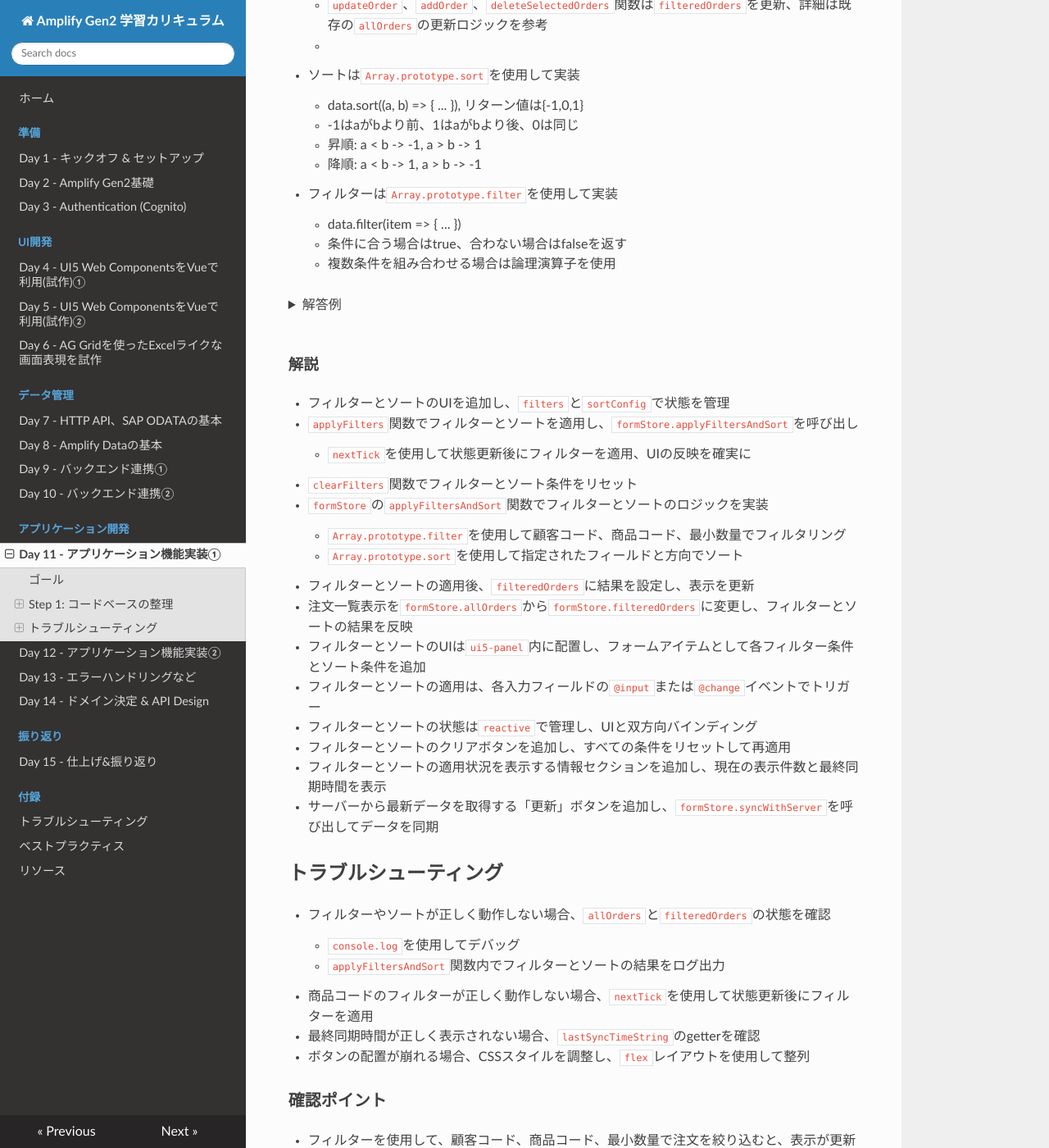
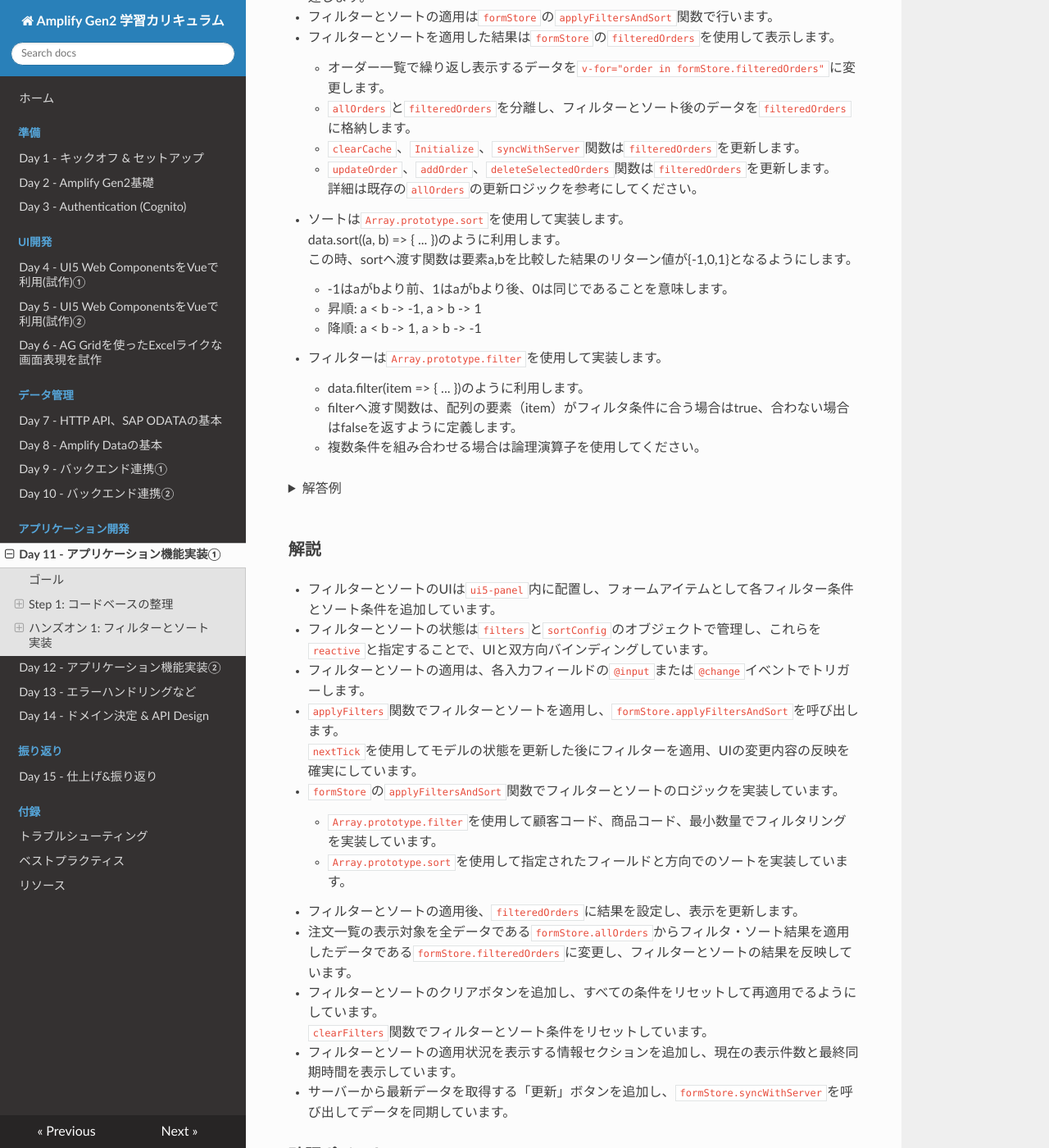
Before and after one commit to ET-n-pan/amplify-curriculum, an MkDocs documentation site: the page built from docs/application/day11-application-implementation-1.md, in a window 1280 px wide and 1400 px high, scrolled down 12262 px. Shown: the whole window at 82% size. Built offline with MkDocs 1.6.1, drawn with Linux system fonts in a browser that asks for light colours; nearby versions of some CDN libraries; some of the changed text lies outside the part shown.

Commit message:
day11 ハンズオン部分の検証結果反映。

````diff
--- a/docs/application/day11-application-implementation-1.md
+++ b/docs/application/day11-application-implementation-1.md
@@ -656,18 +656,22 @@ const columnDefs = ref([
 **ハンズオンに進む前に、コードをレビューし、修正した部分を理解してください。**
 
 
-### ハンズオン 1:　フィルターとソート実装
+## ハンズオン 1:　フィルターとソート実装
 次のステップで、フロントエンドで注文のフィルターとソート機能を実装します。まずはフィルターとソートのUIを追加し、その後にロジックを実装します。
 
 `/src/pages/Orders2Page.vue`の注文一覧テーブルの上にフィルターとソートのUIを追加します。
 ![フィルターとソートUI](../images/screenshots/day11-filter-sort-ui.png)
 
-#### ヒント
+### ヒント
 
-- オーダー注文のセクションに参照してください。
+- 注文入力のセクションを参考に、フィルタ・ソートのセクションを追加してください。
 - `reactive`を使用してフィルターとソートの状態を管理します。
-    -
-    ```
+    - `filters`オブジェクトで顧客コード、商品コード、最小数量のフィルター条件を管理します。
+    - `sortConfig`オブジェクトでソートするフィールドと方向を管理します。
+    - v-modelを使用してUIコンポーネントと状態をバインドしてください。
+
+    ```Typescript
+    // Orders2Page.vue
     // フィルターとソートの状態管理
     const filters = reactive({
         // 顧客コードフィルター
@@ -682,33 +686,35 @@ const columnDefs = ref([
         field: '',
         // ソート方向 'asc' or 'desc' (昇順 or 降順)
         direction: 'asc' as 'asc' | 'desc'
-});　```
-    - `filters`オブジェクトで顧客コード、商品コード、最小数量のフィルター条件を管理
-    - `sortConfig`オブジェクトでソートするフィールドと方向を管理
-    - v-modelを使用してUIコンポーネントと状態をバインド
-- 表示: `{{ formStore.filteredOrders.length }} / 全体: {{ formStore.ordersCount }}`
-- 最終同期: `{{ formStore.lastSyncTimeString }}`
-    - getterを使用して、関数をプロパティのように扱う
-- フィルターとソートの適用は`formStore`の`applyFiltersAndSort`関数で行う
-- **filteredOrders**を使用して表示
-	- `v-for="order in formStore.filteredOrders"`
-    - `allOrders`と`filteredOrders`を分離し、フィルターとソート後のデータを`filteredOrders`に格納
-    - `clearCache`、`Initialize`、`syncWithServer`関数は`filteredOrders`を更新
-    - `updateOrder`、`addOrder`、`deleteSelectedOrders`関数は`filteredOrders`を更新、詳細は既存の`allOrders`の更新ロジックを参考
-    -
-- ソートは`Array.prototype.sort`を使用して実装
-    - data.sort((a, b) => { ... }), リターン値は{-1,0,1}
-    - -1はaがbより前、1はaがbより後、0は同じ
+    });
+    ```
+
+- 表示件数・全体件数を"表示: n / 全体: N"のように表示します。
+  表示件数は`{{ formStore.filteredOrders.length }}`から、全体件数は`{{ formStore.ordersCount }}`から取得します。
+  getterに定義した関数の処理結果はプロパティと同様に参照することができます。
+- 最終同期時刻を表示します。
+  同様に、getter定義した関数を利用して、"最終同期: `{{ formStore.lastSyncTimeString }}`"と記述します。
+- フィルターとソートの適用は`formStore`の`applyFiltersAndSort`関数で行います。
+- フィルターとソートを適用した結果は`formStore`の`filteredOrders`を使用して表示します。
+	- オーダー一覧で繰り返し表示するデータを`v-for="order in formStore.filteredOrders"`に変更します。
+    - `allOrders`と`filteredOrders`を分離し、フィルターとソート後のデータを`filteredOrders`に格納します。
+    - `clearCache`、`Initialize`、`syncWithServer`関数は`filteredOrders`を更新します。
+    - `updateOrder`、`addOrder`、`deleteSelectedOrders`関数は`filteredOrders`を更新します。
+    詳細は既存の`allOrders`の更新ロジックを参考にしてください。
+- ソートは`Array.prototype.sort`を使用して実装します。
+  data.sort((a, b) => { ... })のように利用します。
+  この時、sortへ渡す関数は要素a,bを比較した結果のリターン値が{-1,0,1}となるようにします。
+    - -1はaがbより前、1はaがbより後、0は同じであることを意味します。
     - 昇順: a < b -> -1, a > b -> 1
     - 降順: a < b -> 1, a > b -> -1
-- フィルターは`Array.prototype.filter`を使用して実装
-    - data.filter(item => { ... })
-    - 条件に合う場合はtrue、合わない場合はfalseを返す
-    - 複数条件を組み合わせる場合は論理演算子を使用
+- フィルターは`Array.prototype.filter`を使用して実装します。
+    - data.filter(item => { ... })のように利用します。
+    - filterへ渡す関数は、配列の要素（item）がフィルタ条件に合う場合はtrue、合わない場合はfalseを返すように定義します。
+    - 複数条件を組み合わせる場合は論理演算子を使用してください。
 
 <details>
 <summary>解答例</summary>
-`Orders2Page.vue`のコードを以下のコードを追加してください。
+`Orders2Page.vue`に以下のコードを追加してください。
 ```
 	<!-- フィルタリング・ソートパネル -->
     <ui5-panel header-text="フィルタ・ソート" style="max-width: 1500px; margin-bottom: 10px;">
@@ -773,6 +779,20 @@ const columnDefs = ref([
         ...
     </ui5-table-row>
 
+// <省略>
+// フィルタリングとソートの状態管理
+// reactiveを使用して、オブジェクト内容が変更されたときにリアクティブに反応するようにする
+const filters = reactive({
+    customer_code: '',
+    product_code: '',
+    min_quantity: ''
+});
+const sortConfig = reactive({
+    field: '',
+    direction: 'asc' as 'asc' | 'desc'
+});
+// <省略>
+
 // サーバーから最新データを取得
 const refreshFromServer = async () => {
     const result = await formStore.syncWithServer();
@@ -797,6 +817,7 @@ const clearFilters = () => {
     sortConfig.direction = 'asc';
     applyFilters();
 };
+
 ```
 `form-store.ts`の`applyFiltersAndSort`関数を以下のコードに置き換えてください。
 ```
@@ -868,36 +889,36 @@ this.filteredOrders = this.filteredOrders.filter((order: { ID: string; }) =>
 </details>
 &nbsp;
 
-#### 解説
 
-- フィルターとソートのUIを追加し、`filters`と`sortConfig`で状態を管理
-- `applyFilters`関数でフィルターとソートを適用し、`formStore.applyFiltersAndSort`を呼び出し
-    - `nextTick`を使用して状態更新後にフィルターを適用、UIの反映を確実に
-- `clearFilters`関数でフィルターとソート条件をリセット
-- `formStore`の`applyFiltersAndSort`関数でフィルターとソートのロジックを実装
-    - `Array.prototype.filter`を使用して顧客コード、商品コード、最小数量でフィルタリング
-    - `Array.prototype.sort`を使用して指定されたフィールドと方向でソート
-- フィルターとソートの適用後、`filteredOrders`に結果を設定し、表示を更新
-- 注文一覧表示を`formStore.allOrders`から`formStore.filteredOrders`に変更し、フィルターとソートの結果を反映
-- フィルターとソートのUIは`ui5-panel`内に配置し、フォームアイテムとして各フィルター条件とソート条件を追加
-- フィルターとソートの適用は、各入力フィールドの`@input`または`@change`イベントでトリガー
-- フィルターとソートの状態は`reactive`で管理し、UIと双方向バインディング
-- フィルターとソートのクリアボタンを追加し、すべての条件をリセットして再適用
-- フィルターとソートの適用状況を表示する情報セクションを追加し、現在の表示件数と最終同期時間を表示
-- サーバーから最新データを取得する「更新」ボタンを追加し、`formStore.syncWithServer`を呼び出してデータを同期
+### 解説
 
-## トラブルシューティング
-- フィルターやソートが正しく動作しない場合、`allOrders`と`filteredOrders`の状態を確認
+- フィルターとソートのUIは`ui5-panel`内に配置し、フォームアイテムとして各フィルター条件とソート条件を追加しています。
+- フィルターとソートの状態は`filters`と`sortConfig`のオブジェクトで管理し、これらを`reactive`と指定することで、UIと双方向バインディングしています。
+- フィルターとソートの適用は、各入力フィールドの`@input`または`@change`イベントでトリガーします。
+- `applyFilters`関数でフィルターとソートを適用し、`formStore.applyFiltersAndSort`を呼び出します。
+  `nextTick`を使用してモデルの状態を更新した後にフィルターを適用、UIの変更内容の反映を確実にしています。
+- `formStore`の`applyFiltersAndSort`関数でフィルターとソートのロジックを実装しています。
+    - `Array.prototype.filter`を使用して顧客コード、商品コード、最小数量でフィルタリングを実装しています。
+    - `Array.prototype.sort`を使用して指定されたフィールドと方向でのソートを実装しています。
+- フィルターとソートの適用後、`filteredOrders`に結果を設定し、表示を更新します。
+- 注文一覧の表示対象を全データである`formStore.allOrders`からフィルタ・ソート結果を適用したデータである`formStore.filteredOrders`に変更し、フィルターとソートの結果を反映しています。
+- フィルターとソートのクリアボタンを追加し、すべての条件をリセットして再適用でるようにしています。
+  `clearFilters`関数でフィルターとソート条件をリセットしています。
+- フィルターとソートの適用状況を表示する情報セクションを追加し、現在の表示件数と最終同期時間を表示しています。
+- サーバーから最新データを取得する「更新」ボタンを追加し、`formStore.syncWithServer`を呼び出してデータを同期しています。
+
+### 確認ポイント
+- フィルターを使用して、顧客コード、商品コード、最小数量で注文を絞り込むと、表示が更新されることを確認します。
+	- ![filter-applied](../images/screenshots/day11-filter-applied.png)
+- ソートを使用して、指定したフィールドと方向で注文が並び替えられることを確認
+	- ![sort-applied](../images/screenshots/day11-sort-applied.png)
+- フィルターとソートのクリアボタンをクリックすると、すべての条件がリセットされ、全注文が表示されること
+
+### トラブルシューティング
+- フィルターやソートが正しく動作しない場合、`allOrders`と`filteredOrders`の状態を確認してください。
     - `console.log`を使用してデバッグ
+      出力結果はF12開発者ツールのコンソールから確認可能。
     - `applyFiltersAndSort`関数内でフィルターとソートの結果をログ出力
 - 商品コードのフィルターが正しく動作しない場合、`nextTick`を使用して状態更新後にフィルターを適用
 - 最終同期時間が正しく表示されない場合、`lastSyncTimeString`のgetterを確認
 - ボタンの配置が崩れる場合、CSSスタイルを調整し、`flex`レイアウトを使用して整列
-
-
-### 確認ポイント
-- フィルターを使用して、顧客コード、商品コード、最小数量で注文を絞り込むと、表示が更新されることを確認
-	- ![filter-applied](../images/screenshots/day11-filter-applied.png)
-- ソートを使用して、指定したフィールドと方向で注文が並び替えられることを確認
-	- ![sort-applied](../images/screenshots/day11-sort-applied.png)
-- フィルターとソートのクリアボタンをクリックすると、すべての条件がリセットされ、全注文が表示されること
````
